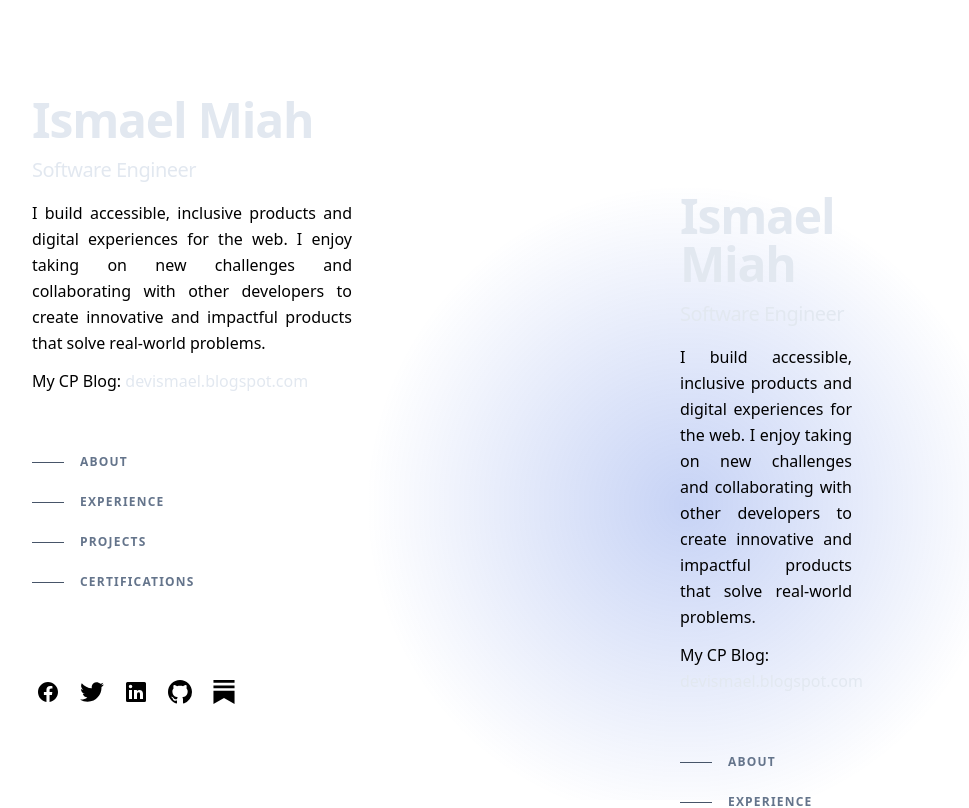
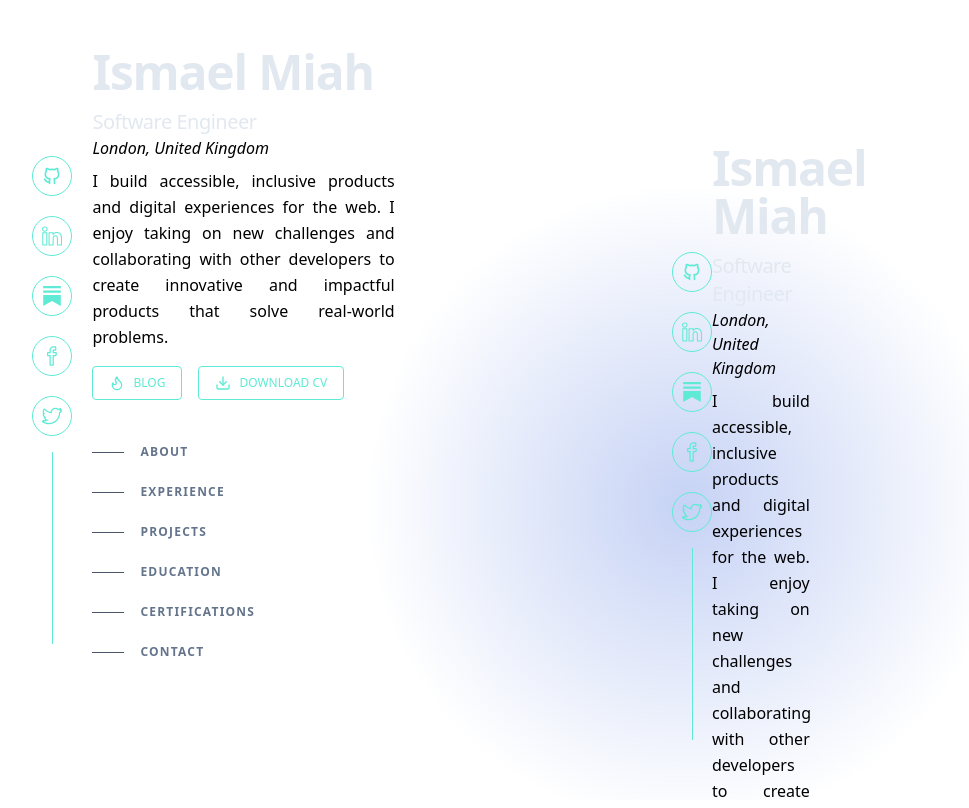
Before and after one commit to ismaelmiah/Portfolio-v2, a Next.js app: page /layout in a window 1280 px wide. Shown: the top 808 px of the page, without its empty margins (64-1033 px from the left). Built offline with nearby package versions, Linux system fonts and the light colour scheme.

Commit message:
sidebar redesign and restructured

```diff
--- a/pages/Sidebar.tsx
+++ b/pages/Sidebar.tsx
@@ -1,24 +1,64 @@
-//import Link from "next/link";
-import { useRouter } from "next/router";
-import {
-  Link,
-  Button,
-  Element,
-  Events,
-  animateScroll as scroll,
-  scrollSpy,
-} from "react-scroll";
+import { Link as ScrollLink } from "react-scroll";
+import Link from "next/link";
+import SocialLinks from "./socialLinks";
+
+const navItems = [
+  { to: "about", label: "About", offset: -100 },
+  { to: "experience", label: "Experience", offset: -150 },
+  { to: "projects", label: "Projects", offset: -120 },
+  { to: "education", label: "Education", offset: -120 },
+  { to: "certification", label: "Certifications", offset: -200 },
+  { to: "contact", label: "Contact", offset: -200 },
+];
+
+const actionButtons = [
+  {
+    href: "https://devismael.substack.com/",
+    label: "Blog",
+    icon: (
+      <svg
+        xmlns="http://www.w3.org/2000/svg"
+        viewBox="0 0 24 24"
+        fill="none"
+        stroke="currentColor"
+        strokeWidth="2"
+        strokeLinecap="round"
+        strokeLinejoin="round"
+        className="lucide lucide-flame mr-2 h-4 w-4"
+      >
+        <path d="M8.5 14.5A2.5 2.5 0 0 0 11 12c0-1.38-.5-2-1-3-1.072-2.143-.224-4.054 2-6 .5 2.5 2 4.9 4 6.5 2 1.6 3 3.5 3 5.5a7 7 0 1 1-14 0c0-1.153.433-2.294 1-3a2.5 2.5 0 0 0 2.5 2.5z" />
+      </svg>
+    ),
+  },
+  {
+    href: "/resume/Resume_Of_Ismael_Miah.pdf",
+    label: "Download CV",
+    icon: (
+      <svg
+        xmlns="http://www.w3.org/2000/svg"
+        viewBox="0 0 24 24"
+        fill="none"
+        stroke="currentColor"
+        strokeWidth="2"
+        strokeLinecap="round"
+        strokeLinejoin="round"
+        className="lucide lucide-download mr-2 h-4 w-4"
+      >
+        <path d="M21 15v4a2 2 0 0 1-2 2H5a2 2 0 0 1-2-2v-4" />
+        <polyline points="7 10 12 15 17 10" />
+        <line x1="12" x2="12" y1="15" y2="3" />
+      </svg>
+    ),
+  },
+];
 
 const Header = () => {
-  const router = useRouter();
-  const menuClass = "group flex items-center py-3 cursor-pointer";
-
   return (
-    <>
-      <header className="lg:sticky lg:top-0 lg:flex lg:max-h-screen lg:w-1/2 lg:flex-col lg:justify-between lg:py-24">
-        <div>
+    <header className="lg:sticky lg:top-0 lg:flex lg:max-h-screen lg:w-1/3 lg:justify-between lg:py-12">
+      <SocialLinks />
+      <div className="w-5/6">
         <h1 className="text-4xl font-bold tracking-tight text-slate-200 sm:text-5xl">
-            <Link
+          <ScrollLink
             activeClass="active"
             to="/"
             spy={true}
@@ -26,198 +66,58 @@ const Header = () => {
             duration={500}
           >
             Ismael Miah
-            </Link>
+          </ScrollLink>
         </h1>
         <h2 className="mt-3 text-lg font-medium tracking-tight text-slate-200 sm:text-xl">
           Software Engineer
         </h2>
-          <p className="mt-4 max-w-xs leading-relaxed text-justify">
-            I build accessible, inclusive products and digital experiences for
-            the web. I enjoy taking on new challenges and collaborating with
-            other developers to create innovative and impactful products that
-            solve real-world problems.
+        <i>London, United Kingdom</i>
+        <p className="mt-2 lg:max-w-sm leading-relaxed text-justify">
+          I build accessible, inclusive products and digital experiences for the
+          web. I enjoy taking on new challenges and collaborating with other
+          developers to create innovative and impactful products that solve
+          real-world problems.
         </p>
-          <p className="mt-3 max-w-xs leading-relaxed">
-            My CP Blog:{" "}
-            <a
-              className="font-medium text-slate-200 hover:text-teal-300 focus-visible:text-teal-300"
-              href="https://devismael.blogspot.com/"
+
+        <div className="mt-4 max-w-xs flex gap-4">
+          {actionButtons.map((button, index) => (
+            <Link
+              key={index}
+              className="click-button flex items-center rounded uppercase border border-teal-300 px-4 py-2 text-xs text-teal-300 font-medium"
+              href={button.href}
               target="_blank"
+              aria-label={button.label}
             >
-              devismael.blogspot.com
-            </a>
-          </p>
+              {button.icon}
+              {button.label}
+            </Link>
+          ))}
+        </div>
+
         <nav className="nav hidden lg:block" aria-label="In-page jump links">
-            <ul className="mt-12 w-max">
-              <li>
-                <Link
+          <ul className="mt-8 w-max">
+            {navItems.map((item, index) => (
+              <li key={index}>
+                <ScrollLink
                   activeClass="active"
-                  to="about"
+                  to={item.to}
                   className="group flex items-center py-3 cursor-pointer"
                   spy={true}
                   smooth={true}
-                  offset={-100}
-                  duration={500}
+                  offset={item.offset}
+                  duration={200}
                 >
-                  <span className="nav-indicator mr-4 h-px w-8 bg-slate-600 transition-all group-hover:w-16 group-hover:bg-slate-200 group-focus-visible:w-16 group-focus-visible:bg-slate-200 motion-reduce:transition-none"></span>
+                  <span className="nav-indicator mr-4 h-px w-8 bg-slate-600 transition-all group-hover:w-16 group-hover:bg-slate-200 group-focus-visible:w-16 group-focus-visible:bg-slate-200 motion-reduce:transition-none" />
                   <span className="nav-text text-xs font-bold uppercase tracking-widest text-slate-500 group-hover:text-slate-200 group-focus-visible:text-slate-200">
-                    About
+                    {item.label}
                   </span>
-                </Link>
+                </ScrollLink>
               </li>
-              <li>
-                <Link
-                  activeClass="active"
-                  to="experience"
-                  className="group flex items-center py-3 cursor-pointer"
-                  spy={true}
-                  smooth={true}
-                  offset={-50}
-                  duration={500}
-                >
-                  <span className="nav-indicator mr-4 h-px w-8 bg-slate-600 transition-all group-hover:w-16 group-hover:bg-slate-200 group-focus-visible:w-16 group-focus-visible:bg-slate-200 motion-reduce:transition-none"></span>
-                  <span className="nav-text text-xs font-bold uppercase tracking-widest text-slate-500 group-hover:text-slate-200 group-focus-visible:text-slate-200">
-                    Experience
-                  </span>
-                </Link>
-              </li>
-              <li>
-                <Link
-                  activeClass="active"
-                  to="projects"
-                  className="group flex items-center py-3 cursor-pointer"
-                  spy={true}
-                  smooth={true}
-                  offset={-100}
-                  duration={500}
-                >
-                  <span className="nav-indicator mr-4 h-px w-8 bg-slate-600 transition-all group-hover:w-16 group-hover:bg-slate-200 group-focus-visible:w-16 group-focus-visible:bg-slate-200 motion-reduce:transition-none"></span>
-                  <span className="nav-text text-xs font-bold uppercase tracking-widest text-slate-500 group-hover:text-slate-200 group-focus-visible:text-slate-200">
-                    Projects
-                  </span>
-                </Link>
-              </li>
-              <li>
-                <Link
-                  activeClass="active"
-                  className="group flex items-center py-3 cursor-pointer"
-                  to="certification"
-                  spy={true}
-                  smooth={true}
-                  duration={500}
-                >
-                  <span className="nav-indicator mr-4 h-px w-8 bg-slate-600 transition-all group-hover:w-16 group-hover:bg-slate-200 group-focus-visible:w-16 group-focus-visible:bg-slate-200 motion-reduce:transition-none"></span>
-                  <span className="nav-text text-xs font-bold uppercase tracking-widest text-slate-500 group-hover:text-slate-200 group-focus-visible:text-slate-200">
-                    Certifications
-                  </span>
-                </Link>
-              </li>
+            ))}
           </ul>
         </nav>
       </div>
-        <ul className="ml-1 mt-8 flex items-center" aria-label="Social media">
-          <li className="mr-5 text-xs">
-            <a
-              className="block hover:text-slate-200"
-              href="https://www.facebook.com/ismail96.12/"
-              target="_blank"
-              rel="noreferrer"
-            >
-              <span className="sr-only">Facebook</span>
-              <svg
-                xmlns="http://www.w3.org/2000/svg"
-                fill="currentColor"
-                className="h-6 w-6"
-                viewBox="0 0 24 24"
-              >
-                <path d="M12 2.03998C6.5 2.03998 2 6.52998 2 12.06C2 17.06 5.66 21.21 10.44 21.96V14.96H7.9V12.06H10.44V9.84998C10.44 7.33998 11.93 5.95998 14.22 5.95998C15.31 5.95998 16.45 6.14998 16.45 6.14998V8.61998H15.19C13.95 8.61998 13.56 9.38998 13.56 10.18V12.06H16.34L15.89 14.96H13.56V21.96C15.9164 21.5878 18.0622 20.3855 19.6099 18.57C21.1576 16.7546 22.0054 14.4456 22 12.06C22 6.52998 17.5 2.03998 12 2.03998Z" />
-              </svg>
-            </a>
-          </li>
-          <li className="mr-5 text-xs">
-            <a
-              className="block hover:text-slate-200"
-              href="https://twitter.com/ismail96_12"
-              target="_blank"
-              rel="noreferrer"
-            >
-              <span className="sr-only">Twitter</span>
-              <svg
-                xmlns="http://www.w3.org/2000/svg"
-                viewBox="0 0 248 204"
-                fill="currentColor"
-                className="h-6 w-6"
-                aria-hidden="true"
-              >
-                <path
-                  id="white_background"
-                  d="M221.95,51.29c0.15,2.17,0.15,4.34,0.15,6.53c0,66.73-50.8,143.69-143.69,143.69v-0.04   C50.97,201.51,24.1,193.65,1,178.83c3.99,0.48,8,0.72,12.02,0.73c22.74,0.02,44.83-7.61,62.72-21.66   c-21.61-0.41-40.56-14.5-47.18-35.07c7.57,1.46,15.37,1.16,22.8-0.87C27.8,117.2,10.85,96.5,10.85,72.46c0-0.22,0-0.43,0-0.64   c7.02,3.91,14.88,6.08,22.92,6.32C11.58,63.31,4.74,33.79,18.14,10.71c25.64,31.55,63.47,50.73,104.08,52.76   c-4.07-17.54,1.49-35.92,14.61-48.25c20.34-19.12,52.33-18.14,71.45,2.19c11.31-2.23,22.15-6.38,32.07-12.26   c-3.77,11.69-11.66,21.62-22.2,27.93c10.01-1.18,19.79-3.86,29-7.95C240.37,35.29,231.83,44.14,221.95,51.29z"
-                ></path>
-              </svg>
-            </a>
-          </li>
-          <li className="mr-5 text-xs">
-            <a
-              className="block hover:text-slate-200"
-              href="https://www.linkedin.com/in/ismaelmiah/"
-              target="_blank"
-              rel="noreferrer"
-            >
-              <span className="sr-only">LinkedIn</span>
-              <svg
-                xmlns="http://www.w3.org/2000/svg"
-                viewBox="0 0 24 24"
-                fill="currentColor"
-                className="h-6 w-6"
-                aria-hidden="true"
-              >
-                <path d="M20.5 2h-17A1.5 1.5 0 002 3.5v17A1.5 1.5 0 003.5 22h17a1.5 1.5 0 001.5-1.5v-17A1.5 1.5 0 0020.5 2zM8 19H5v-9h3zM6.5 8.25A1.75 1.75 0 118.3 6.5a1.78 1.78 0 01-1.8 1.75zM19 19h-3v-4.74c0-1.42-.6-1.93-1.38-1.93A1.74 1.74 0 0013 14.19a.66.66 0 000 .14V19h-3v-9h2.9v1.3a3.11 3.11 0 012.7-1.4c1.55 0 3.36.86 3.36 3.66z"></path>
-              </svg>
-            </a>
-          </li>
-          <li className="mr-5 text-xs">
-            <a
-              className="block hover:text-slate-200"
-              href="https://github.com/ismaelmiah"
-              target="_blank"
-              rel="noreferrer"
-            >
-              <span className="sr-only">GitHub</span>
-              <svg
-                xmlns="http://www.w3.org/2000/svg"
-                viewBox="0 0 16 16"
-                fill="currentColor"
-                className="h-6 w-6"
-                aria-hidden="true"
-              >
-                <path d="M8 0C3.58 0 0 3.58 0 8c0 3.54 2.29 6.53 5.47 7.59.4.07.55-.17.55-.38 0-.19-.01-.82-.01-1.49-2.01.37-2.53-.49-2.69-.94-.09-.23-.48-.94-.82-1.13-.28-.15-.68-.52-.01-.53.63-.01 1.08.58 1.23.82.72 1.21 1.87.87 2.33.66.07-.52.28-.87.51-1.07-1.78-.2-3.64-.89-3.64-3.95 0-.87.31-1.59.82-2.15-.08-.2-.36-1.02.08-2.12 0 0 .67-.21 2.2.82.64-.18 1.32-.27 2-.27.68 0 1.36.09 2 .27 1.53-1.04 2.2-.82 2.2-.82.44 1.1.16 1.92.08 2.12.51.56.82 1.27.82 2.15 0 3.07-1.87 3.75-3.65 3.95.29.25.54.73.54 1.48 0 1.07-.01 1.93-.01 2.2 0 .21.15.46.55.38A8.013 8.013 0 0016 8c0-4.42-3.58-8-8-8z"></path>
-              </svg>
-            </a>
-          </li>
-          <li className="mr-5 text-xs">
-            <a
-              className="block hover:text-slate-200"
-              href="https://devismael.substack.com/"
-              target="_blank"
-              rel="noreferrer"
-            >
-              <span className="sr-only">Substack</span>
-              <svg
-                xmlns="http://www.w3.org/2000/svg"
-                viewBox="0 0 24 24"
-                fill="currentColor"
-                className="h-6 w-6"
-                aria-hidden="true"
-              >
-                <path
-                  d="M22.539 8.242H1.46V5.406h21.08zM1.46 10.812V24L12 18.11L22.54 24V10.812zM22.54 0H1.46v2.836h21.08z"
-                />
-              </svg>
-            </a>
-          </li>
-        </ul>
     </header>
-    </>
   );
 };
 
--- /dev/null
+++ b/pages/socialLinks.tsx
@@ -0,0 +1,65 @@
+import React from "react";
+import {
+  SlSocialFacebook,
+  SlSocialTwitter,
+  SlSocialLinkedin,
+} from "react-icons/sl";
+import { SiSubstack } from "react-icons/si";
+import { TbBrandGithub } from "react-icons/tb";
+
+const socialAccounts = [
+  {
+    title: "github",
+    link: "https://github.com/ismaelmiah",
+    icon: <TbBrandGithub />,
+    delay: 0.8,
+  },
+  {
+    title: "linkedin",
+    link: "https://www.linkedin.com/in/ismaelmiah/",
+    icon: <SlSocialLinkedin />,
+    delay: 0.9,
+  },
+  {
+    title: "blog",
+    link: "https://devismael.substack.com/",
+    icon: <SiSubstack />,
+    delay: 1,
+  },
+  {
+    title: "facebook",
+    link: "https://www.facebook.com/ismail96.12/",
+    icon: <SlSocialFacebook />,
+    delay: 0.95,
+  },
+  {
+    title: "twitter",
+    link: "https://twitter.com/ismail96_12",
+    icon: <SlSocialTwitter />,
+    delay: 0.95,
+  },
+];
+const SocialLInks = () => {
+  return (
+    <>
+      <div className="flex flex-col items-center justify-center gap-4 text-teal-300">
+        <div className="flex lg:flex-col md:flex-col flex-row lg:gap-y-5 md:gap-y-5 gap-x-8 py-6 lg:py-0 md:py-0">
+          {socialAccounts?.map((item, index) => (
+            <a
+              key={index}
+              href={item?.link}
+              target="blank"
+            >
+              <span className="w-10 h-10 text-xl bg-textBg border-[1px] inline-flex items-center justify-center rounded-full border-teal-300 hover:border-teal-300 text-lightText hover:text-teal-300 duration-200 hover:bg-black">
+                {item?.icon}
+              </span>
+            </a>
+          ))}
+        </div>
+        <div className="w-[1px] h-48 bg-teal-300 hidden lg:block md:block"></div>
+      </div>
+    </>
+  );
+};
+
+export default SocialLInks;
```
Lines whose indentation alone changed are shown as unchanged.
